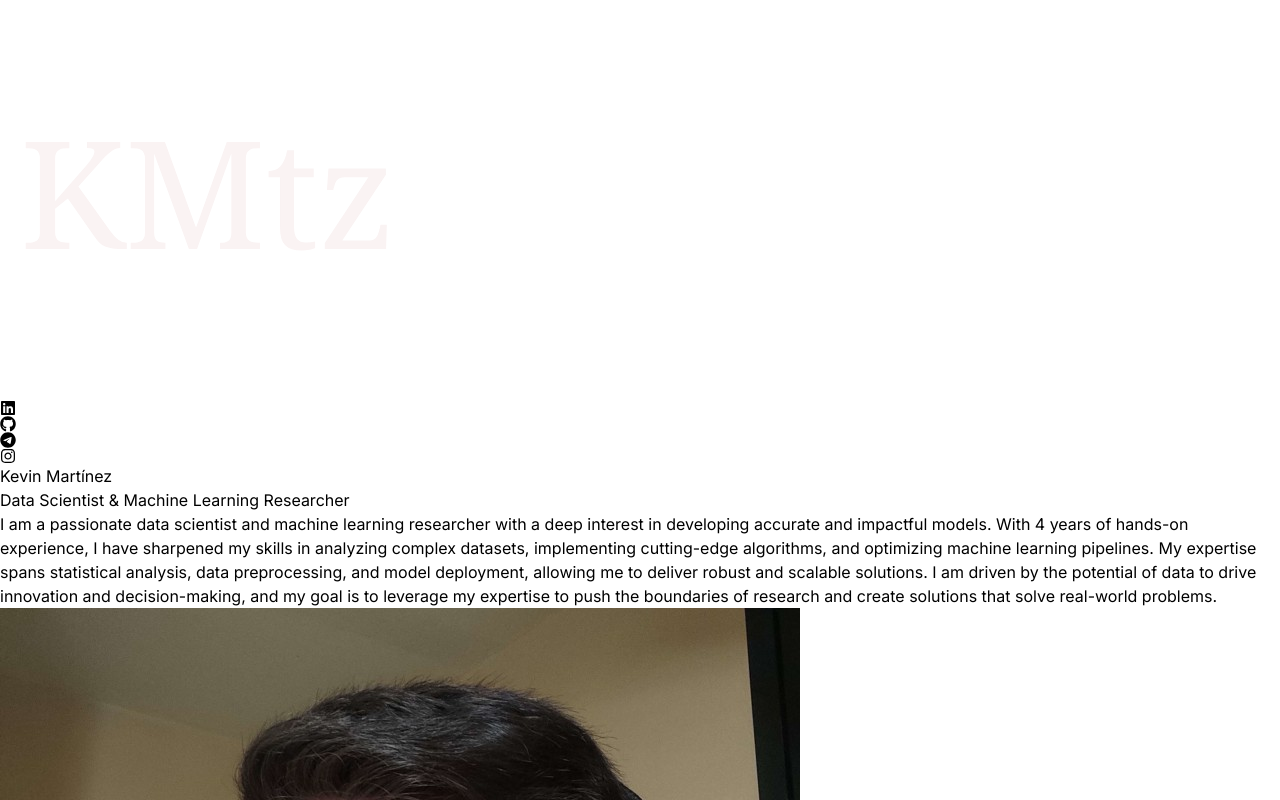
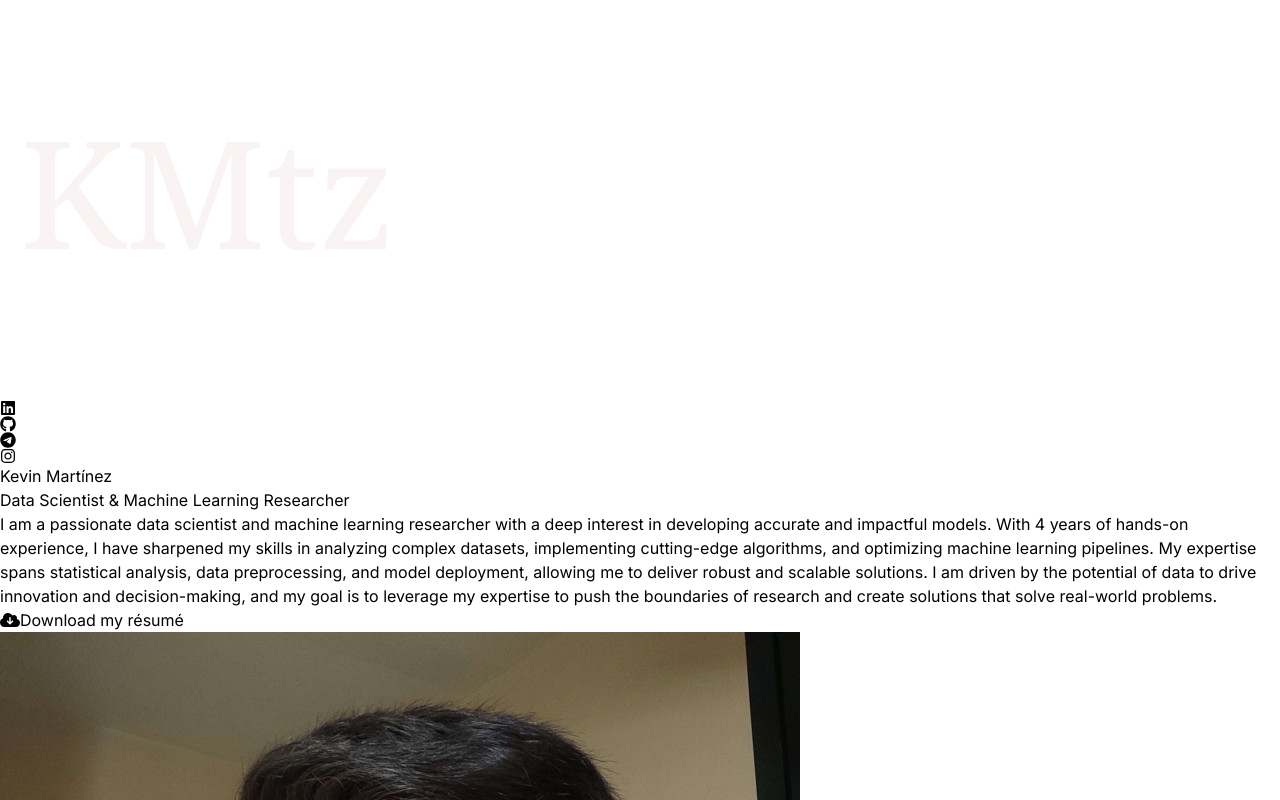
Before and after one commit to Transa1/Portfolio, a React (Vite) app: page / in a window 1280 px wide. Shown: the top 800 px of the page. Built offline with nearby package versions, Linux system fonts and the light colour scheme.

Commit message:
Added Download Résumé Button

```diff
--- a/package.json
+++ b/package.json
@@ -10,6 +10,8 @@
     "preview": "vite preview"
   },
   "dependencies": {
+    "@fortawesome/free-solid-svg-icons": "^6.6.0",
+    "@fortawesome/react-fontawesome": "^0.2.2",
     "framer-motion": "^11.11.8",
     "react": "^18.3.1",
     "react-dom": "^18.3.1",
--- a/src/components/Hero.jsx
+++ b/src/components/Hero.jsx
@@ -1,6 +1,8 @@
 import { HERO_CONTENT } from '../constants';
 import profilePic from '../assets/Kevin.jpg';
 import { motion } from 'framer-motion';
+import { FontAwesomeIcon } from '@fortawesome/react-fontawesome';
+import { faCloudDownload } from '@fortawesome/free-solid-svg-icons';
 
 const container = (delay) => ({
     hidden: { x: -100, opacity: 0 },
@@ -27,14 +29,18 @@ const Hero = () => {
                         Data Scientist & Machine Learning Researcher
                     </motion.span>
                     <motion.p variants={container(1)} initial='hidden' animate='visible' className='my-2 max-w-xl py-6 font-light tracking-tighter'>{HERO_CONTENT}</motion.p>
+                    <motion.a variants={container(1.5)} initial='hidden' animate='visible' href="src/assets/CV Kevin Martínez.pdf" download  className='no-underline tracking-thin text-white font-medium'>
+                        <FontAwesomeIcon icon={faCloudDownload} className='mr-2' />
+                        Download my résumé
+                    </motion.a>
                 </div>
                 <div className='w-full lg:w-1/2 lg:p-8'>
                     <div className='flex justify-center'>
-                        <motion.img initial={{x: 100, opacity: 0}}
-                        animate={{x: 0, opacity: 1}}
-                        transition={{delay: 1, duration: 0.7}}
-                        className='rounded-2xl'
-                        src={profilePic} alt="Kevin Martínez" />
+                        <motion.img initial={{ x: 100, opacity: 0 }}
+                            animate={{ x: 0, opacity: 1 }}
+                            transition={{ delay: 1, duration: 0.7 }}
+                            className='rounded-2xl'
+                            src={profilePic} alt="Kevin Martínez" />
                     </div>
                 </div>
             </div>
```
Also changed, not shown: 2 other files (tests, documents, lock files or other folders).
